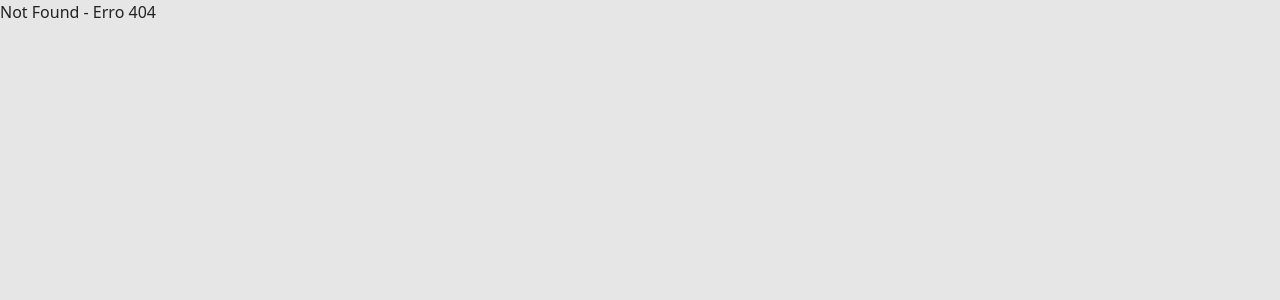
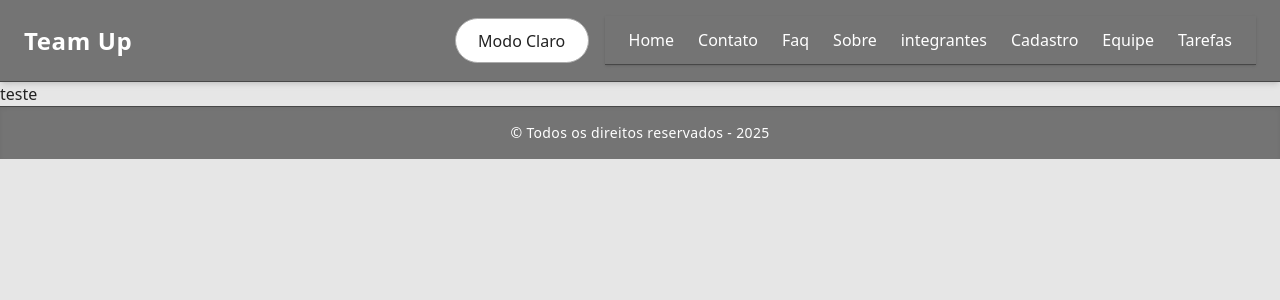
Before and after one commit to Felipe-Furlanetto0504/GS-Front-Segundo-Semestre, a React (Vite) app in the folder gs-front/: page /cadastro in a window 1280 px wide. Before the commit this address had no page. Shown: the top 300 px of the page. Built offline with nearby package versions, Linux system fonts and the light colour scheme.

Commit message:
feat: fazendo outras paginas

```diff
--- a/gs-front/src/App.tsx
+++ b/gs-front/src/App.tsx
@@ -4,13 +4,9 @@ import Rodape from "./components/Rodape/Rodape";
 
 export default function App() {
   return (
-    <div className="min-h-screen flex flex-col">
+    <div className="min-h-screen flex flex-col flex-1">
       <Cabecalho />
-
-      <main className="flex-1">
         <Outlet />
-      </main>
-
       <Rodape />
     </div>
   );
--- a/gs-front/src/components/Menu/Menu.tsx
+++ b/gs-front/src/components/Menu/Menu.tsx
@@ -2,37 +2,54 @@ import { Link } from "react-router-dom";
 
 export default function Menu() {
   return (
-    <nav className="flex gap-6 bg-[#5a5a5a] text-white px-6 py-3 shadow-sm border-b border-[#474747]">
+    <nav
+      className="flex gap-6  px-6 py-3 shadow-sm border-b"
+      style={{
+        backgroundColor: "var(--header-bg)",
+        color: "var(--header-text)",
+        borderColor: "var(--header-border)",
+      }}
+    >
       <Link
         to="/"
-        className="hover:text-[#000000] transition-colors font-medium"
+        className="hover:text-[#d6d6d6] transition-colors font-medium"
       >
         Home
       </Link>
       <Link
         to="/contato"
-        className="hover:text-[#000000] transition-colors font-medium"
+        className="hover:text-[#d6d6d6] transition-colors font-medium"
       >
         Contato
       </Link>
       <Link
         to="/faq"
-        className="hover:text-[#000000] transition-colors font-medium"
+        className="hover:text-[#d6d6d6] transition-colors font-medium"
       >
         Faq
       </Link>
       <Link
         to="/sobre"
-        className="hover:text-[#000000] transition-colors font-medium"
+        className="hover:text-[#d6d6d6] transition-colors font-medium"
       >
         Sobre
       </Link>
       <Link
         to="/integrantes"
-        className="hover:text-[#000000] transition-colors font-medium"
+        className="hover:text-[#d6d6d6] transition-colors font-medium"
       >
         integrantes
       </Link>
+
+      <Link
+        to="/cadastro"
+        className="hover:text-[#d6d6d6] transition-colors font-medium"
+      >
+        Cadastro
+      </Link>
+
+      <Link to = "/equipe" className="hover:text-[#d6d6d6] transition-colors font-medium" >Equipe</Link>
+      <Link to = "/tarefa" className="hover:text-[#d6d6d6] transition-colors font-medium" >Tarefas</Link>
     </nav>
   );
 }
--- a/gs-front/src/main.tsx
+++ b/gs-front/src/main.tsx
@@ -10,6 +10,9 @@ import Faq from "./routes/Faq";
 import Sobre from "./routes/Sobre";
 import "./globals.css";
 import Home from "./routes/Home";
+import Cadastro from "./routes/Cadastro";
+import Tarefa from "./routes/Tarefa";
+import Equipe from "./routes/Equipe";
 
 const router = createBrowserRouter([
   {
@@ -22,6 +25,9 @@ const router = createBrowserRouter([
       { path: "/integrantes", element: <Integrantes /> },
       { path: "/faq", element: <Faq /> },
       { path: "/sobre", element: <Sobre /> },
+      { path: "/cadastro", element: <Cadastro/> },
+      { path: "/tarefa", element: <Tarefa/>},
+      { path: "/equipe", element: <Equipe /> }
     ],
   },
 ]);
--- /dev/null
+++ b/gs-front/src/routes/Cadastro/index.tsx
@@ -0,0 +1,11 @@
+import { useEffect } from "react";
+
+export default function Cadastro(){
+    useEffect(()=>{
+        document.title = "Cadastro";
+    },[]);
+
+    return(
+        <div>teste</div>
+    );
+}
--- /dev/null
+++ b/gs-front/src/routes/Equipe/index.tsx
@@ -0,0 +1,14 @@
+import { useEffect } from "react";
+
+export default function Equipe(){
+
+    useEffect(()=>{
+        document.title = "Equipe"
+    },[])
+
+
+
+    return(
+        <div>teste</div>
+    );
+}
--- /dev/null
+++ b/gs-front/src/routes/Tarefa/index.tsx
@@ -0,0 +1,11 @@
+import { useEffect } from "react";
+
+export default function Tarefa(){
+    useEffect(()=>{
+        document.title = "Tarefas"
+    },[]);
+
+    return(
+        <div>teste</div>
+    );
+}
--- /dev/null
+++ b/gs-front/src/types/equipe.ts
@@ -0,0 +1,6 @@
+export type Equipe = {
+    id_equipe: number,
+    nome_equipe: string,
+    descricao_equipe: string,
+    pontuacao_equipe: number
+};
```
Also changed, not shown: gs-front/src/types/funcionario.ts (added, +7 -0 lines), gs-front/src/types/tarefa.ts (added, +9 -0 lines).
